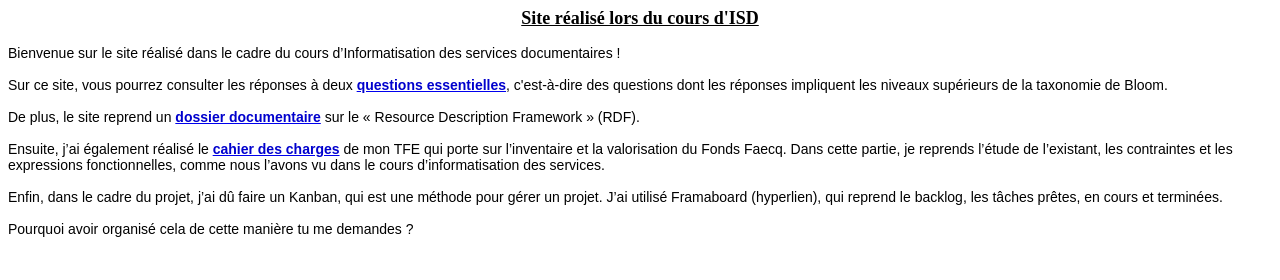
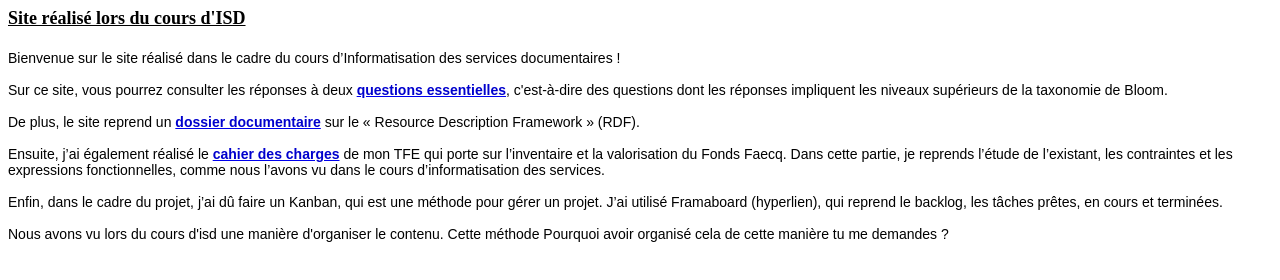
Before and after one commit to jeusette-he2b/jeusette-he2b.github.io, a plain HTML site: page index.html in a window 1280 px wide. Drawn offline with Linux system fonts and the light colour scheme.

Commit message:
Update index.html

```diff
--- a/index.html
+++ b/index.html
@@ -1,6 +1,6 @@
 <html>
 <body>
-<p style="text-align: center;"><span style="font-size:18px;"><strong><u>Site r&eacute;alis&eacute; lors du cours d&#39;ISD</u></strong></span></p>
+<h1><strong><span style="font-size:18px;"><strong><u>Site r&eacute;alis&eacute; lors du cours d&#39;ISD</u></strong></span></strong></h1>
 
 <p><span style="font-family:arial,helvetica,sans-serif;"><span style="font-size:14px;">Bienvenue&nbsp;sur le site r&eacute;alis&eacute; dans le cadre du cours d&rsquo;Informatisation des services documentaires !</span></span></p>
 
@@ -12,6 +12,6 @@
 
 <p><span style="font-family:arial,helvetica,sans-serif;"><span style="font-size:14px;">Enfin, dans le cadre du projet, j&rsquo;ai d&ucirc; faire un Kanban, qui est une m&eacute;thode pour g&eacute;rer un projet. J&rsquo;ai utilis&eacute; Framaboard (hyperlien), qui reprend le backlog, les t&acirc;ches pr&ecirc;tes, en cours et termin&eacute;es.</span></span></p>
 
-<p><span style="font-family:arial,helvetica,sans-serif;"><span style="font-size:14px;">Pourquoi avoir organis&eacute; cela de cette mani&egrave;re tu me demandes&nbsp;?&nbsp;</span></span></p>
+<p><span style="font-family:arial,helvetica,sans-serif;"><span style="font-size:14px;">Nous avons vu lors du cours d'isd une manière d'organiser le contenu. Cette méthode  Pourquoi avoir organis&eacute; cela de cette mani&egrave;re tu me demandes&nbsp;?&nbsp;</span></span></p>
 </body>
 </html>
```
